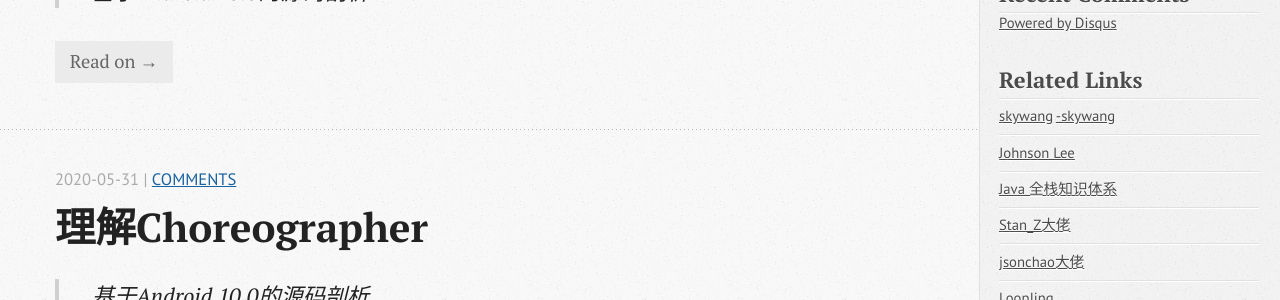
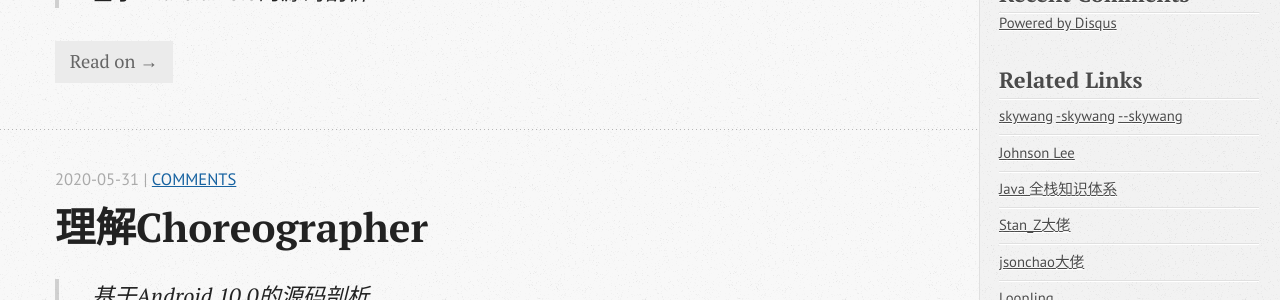
Before and after one commit to wangxinghe/wangxinghe.github.io, a Jekyll site: the page built from index.html, in a window 1280 px wide and 900 px high, scrolled down 1481 px. Shown: the part 154-454 px from the top of the window. Built offline with Jekyll 4.4.1, drawn with Linux system fonts in a browser that asks for light colours; the list of posts is cut into pages by our own code; comment, search, counter and statistics services are not loaded.

Commit message:
update fl

```diff
--- a/_includes/asides/friendlink.html
+++ b/_includes/asides/friendlink.html
@@ -4,6 +4,7 @@
       <li class="post">
             <a href="http://wangkuiwu.github.io/">skywang</a>
             <a href="https://www.cnblogs.com/skywang12345/">-skywang</a>
+            <a href="https://github.com/wangkuiwu/wangkuiwu.github.io">--skywang</a>
       </li>
       <li class="post">
             <a href="https://johnsonlee.io/">Johnson Lee</a>
```
